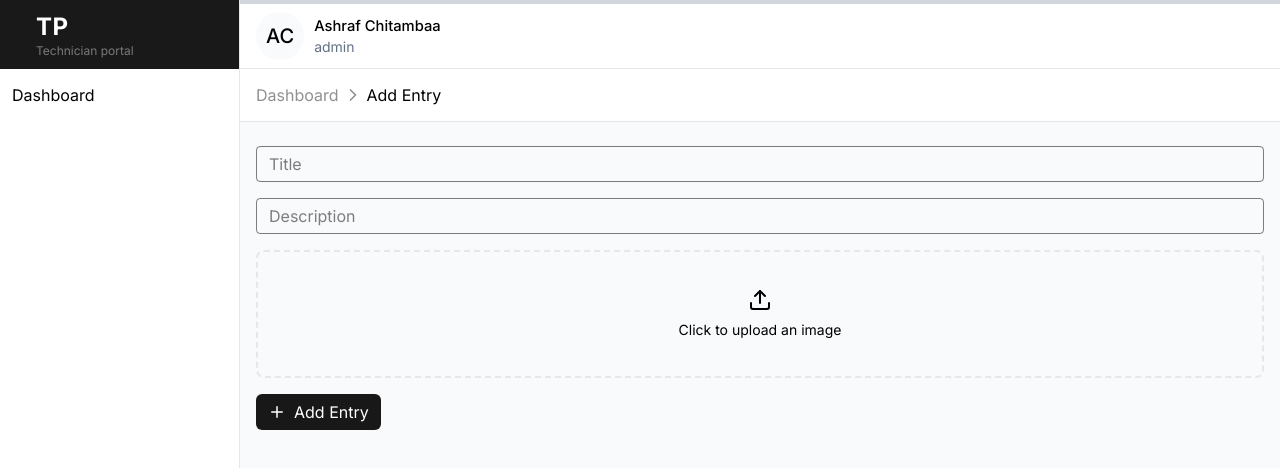
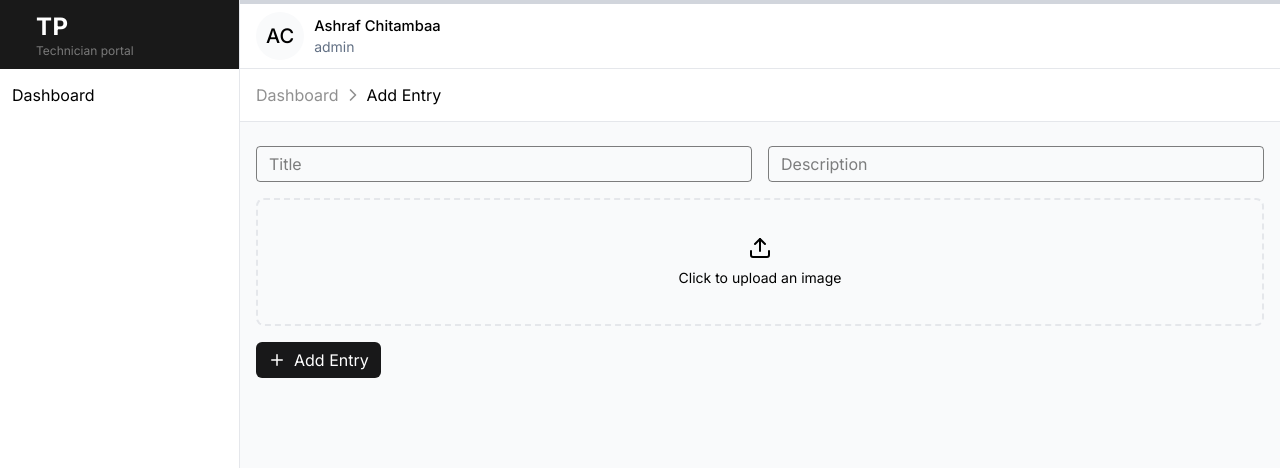
Before and after one commit to AshrafChitamba/react-frontend-assessment, a React (Vite) app: page /add-entry in a window 1280 px wide. Shown: the top 468 px of the page. Built offline with nearby package versions, Linux system fonts and the light colour scheme.

Commit message:
style - edit_form_responsiveness

```diff
--- a/src/components/EntryForm.tsx
+++ b/src/components/EntryForm.tsx
@@ -30,7 +30,7 @@ export const EntryForm = (props: EntryFormProps) => {
   };
 
   return (
-    <form className="grid px-4 py-6 gap-4" onSubmit={onFormSubmit}>
+    <form className="grid px-4 py-6 gap-4 sm:grid-cols-2 md:grid-cols-1 lg:grid-cols-2" onSubmit={onFormSubmit}>
       <TextInput
         type="text"
         id="title"
@@ -48,7 +48,7 @@ export const EntryForm = (props: EntryFormProps) => {
         onChange={onDataChange}
       />
 
-      <div className="relative">
+      <div className="col-span-full relative">
         <input id="image" type="file" accept="image/*" className="hidden" />
         <label
           htmlFor="image"
@@ -61,7 +61,7 @@ export const EntryForm = (props: EntryFormProps) => {
         </label>
       </div>
 
-      <button className="inline-flex w-fit items-center justify-center bg-primary hover:bg-primary-hover h-9 rounded-md px-3 bg-black/90 text-white cursor-pointer">
+      <button className="col-span-full inline-flex w-fit items-center justify-center bg-primary hover:bg-primary-hover h-9 rounded-md px-3 bg-black/90 text-white cursor-pointer">
         {props.action === "add" ? (
           <>
             <Plus className="sm:mr-2" size={18} />
```
